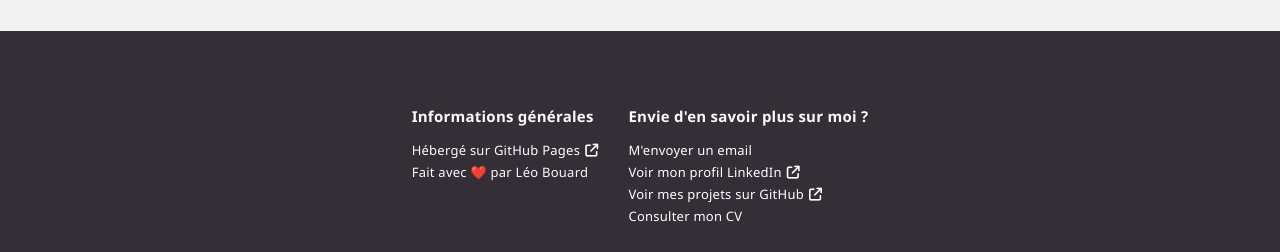
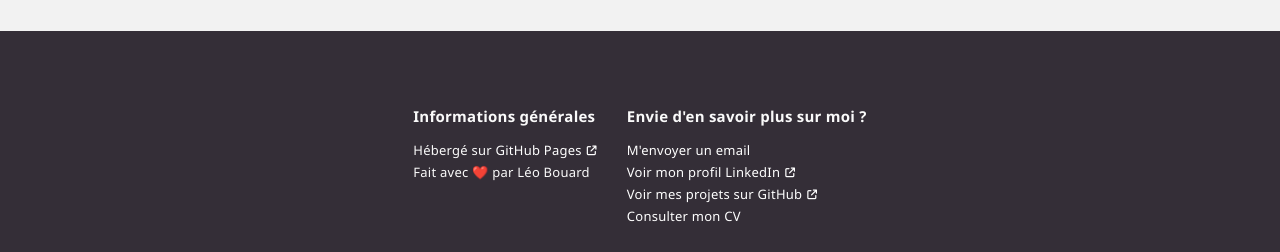
Before and after one commit to leobouard/leobouard.github.io, a Jekyll site: the page built from index.md, in a window 1280 px wide. Shown: the part 781-1033 px from the top of the page. Built offline with Jekyll 4.4.1, drawn with Linux system fonts in a browser that asks for light colours; nearby versions of some CDN libraries; some web fonts are replaced; our own code applies the rules of GitHub Pages for plain Markdown files.

Commit message:
Update default.html

```diff
--- a/_layouts/default.html
+++ b/_layouts/default.html
@@ -39,7 +39,7 @@
       <div>
         <span>Informations générales</span>
         <ul>
-          <li>Hébergé sur <a href="https://pages.github.com/" target="_blank">GitHub Pages<i class="fa-solid fa-arrow-up-right-from-square"></i></a></li>
+          <li>Hébergé sur <a href="https://pages.github.com/" target="_blank">GitHub Pages<i class="fa-solid fa-arrow-up-right-from-square fa-xs"></i></a></li>
           <li>Fait avec ❤️ par Léo Bouard</li>
         </ul>
       </div>
@@ -47,8 +47,8 @@
         <span>Envie d'en savoir plus sur moi ?</span>
         <ul>
           <li><a href="mailto:{{ site.emailAddress }}">M'envoyer un email</a></li>
-          <li><a href="{{ site.linkedin }}" target="_blank">Voir mon profil LinkedIn<i class="fa-solid fa-arrow-up-right-from-square"></i></a></li>
-          <li><a href="{{ site.github.owner_url }}" target="_blank">Voir mes projets sur GitHub<i class="fa-solid fa-arrow-up-right-from-square"></i></a></li>
+          <li><a href="{{ site.linkedin }}" target="_blank">Voir mon profil LinkedIn<i class="fa-solid fa-arrow-up-right-from-square fa-xs"></i></a></li>
+          <li><a href="{{ site.github.owner_url }}" target="_blank">Voir mes projets sur GitHub<i class="fa-solid fa-arrow-up-right-from-square fa-xs"></i></a></li>
           <li><a href="/cv">Consulter mon CV</a></li>
         </ul>
       </div>
```
